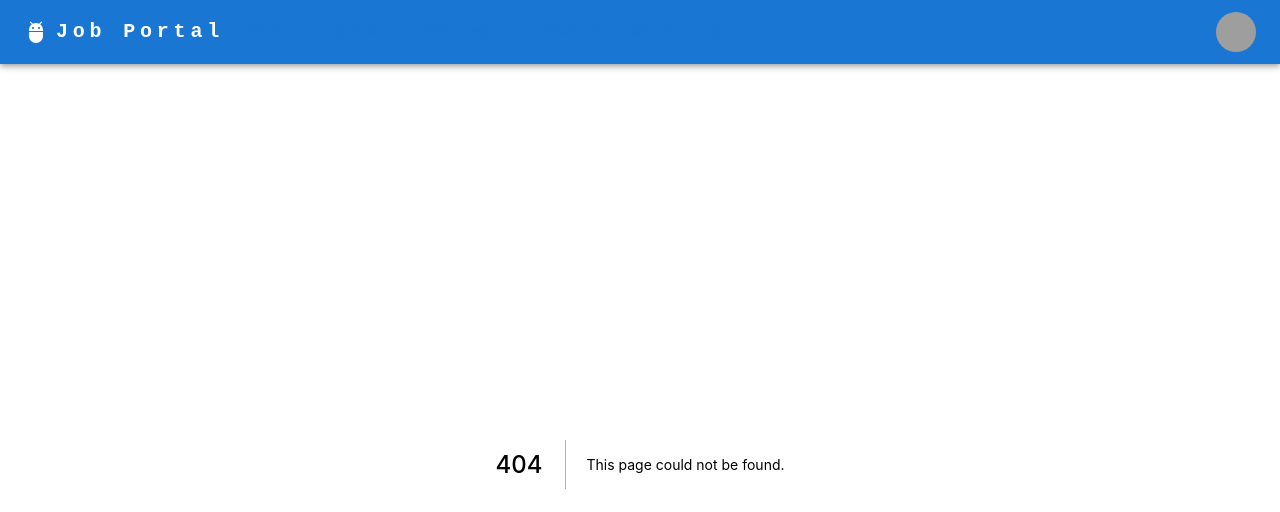
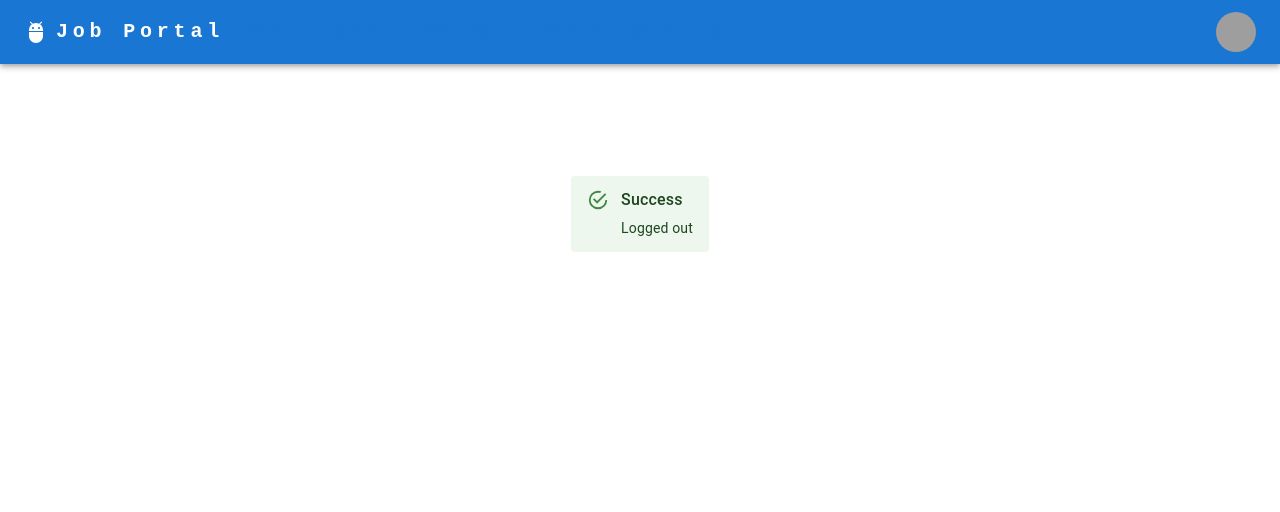
Before and after one commit to DinaFH/nextjs-jobs-system, a Next.js app: page /logout in a window 1280 px wide. Before the commit this address had no page. Shown: the top 512 px of the page. Built offline with nearby package versions, Linux system fonts and the light colour scheme; grey boxes are pictures that could not be loaded.

Commit message:
Added logout

```diff
--- a/components/Header.js
+++ b/components/Header.js
@@ -22,7 +22,7 @@ const settings = [{label: 'Profile', url: 'profile'}, {label: 'Account', url: "p
 const Header = () => {
   const [anchorElNav, setAnchorElNav] = React.useState(null);
   const [anchorElUser, setAnchorElUser] = React.useState(null);
-  const {isAuth} = useContext(AppContext)
+  const {isAuth} = useContext(AppContext);
   const handleOpenNavMenu = (event) => {
     setAnchorElNav(event.currentTarget);
   };
--- /dev/null
+++ b/pages/logout.js
@@ -0,0 +1,22 @@
+import {useContext, useEffect} from "react";
+import {AppContext} from "./_app";
+import Box from "@mui/material/Box";
+import {Alert, AlertTitle} from "@mui/material";
+import {USER_TOKEN} from "../config/constants";
+
+const Logout = () => {
+  const {setIsAuth} = useContext(AppContext);
+  useEffect(() => {
+    localStorage.removeItem(USER_TOKEN);
+    setIsAuth(false);
+  }, []);
+  return (
+    <Box height={300} display={"flex"} justifyContent={"center"} alignItems={"center"}>
+      <Alert severity="success">
+        <AlertTitle>Success</AlertTitle>
+        Logged out
+      </Alert>
+    </Box>
+  )
+}
+export default Logout;
```
